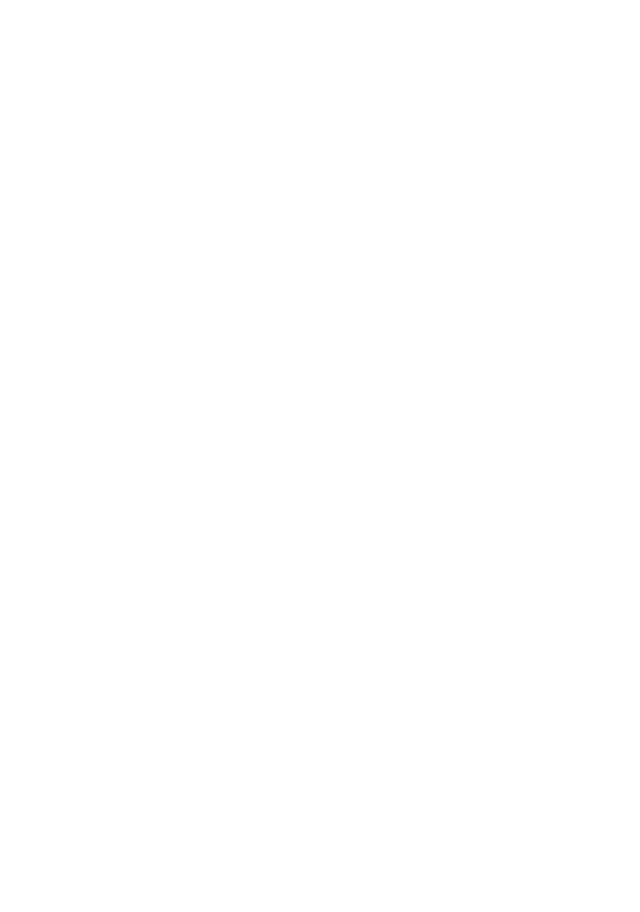
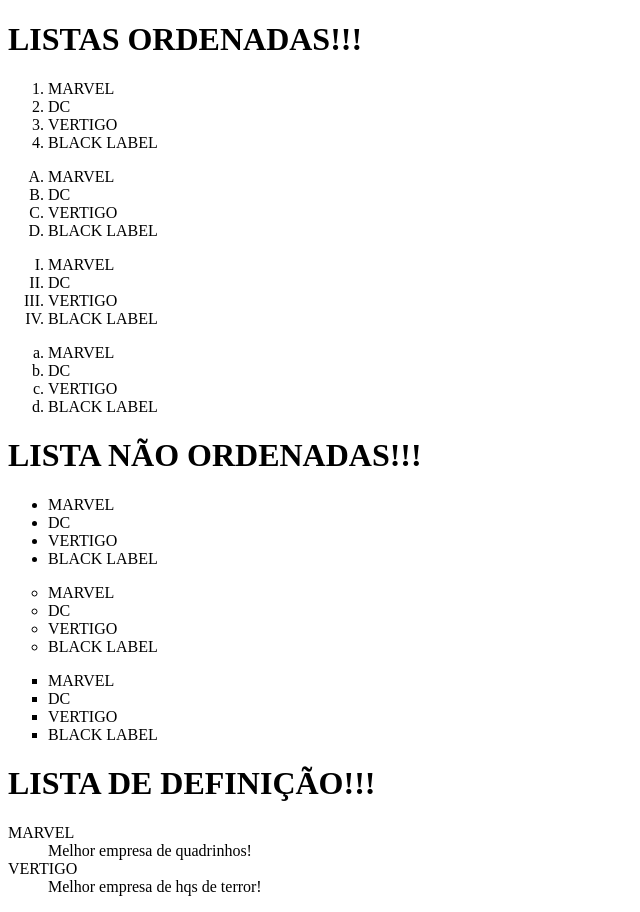
Before and after one commit to tercival2021/Estudando-Programacao, a plain HTML site: page praticando-HTML5-CSS3-exe06/index.html in a window 1280 px wide. Shown: the whole page, without its empty margins (0-640 px from the left). Before the commit the page ends 800 px from the top, so only its background shows below. Drawn offline with Linux system fonts and the light colour scheme.

Commit message:
atualização03

```diff
--- a/praticando-HTML5-CSS3-exe06/index.html
+++ b/praticando-HTML5-CSS3-exe06/index.html
@@ -7,6 +7,71 @@
     <title>PRATICANDO HTML5-EXE06</title>
 </head>
 <body>
-
+    <h1>LISTAS ORDENADAS!!!</h1>
+    <p>
+        <ol>
+            <li>MARVEL</li>
+            <li>DC</li>
+            <li>VERTIGO</li>
+            <li>BLACK LABEL</li>
+        </ol>
+    </p>
+    <p>
+        <ol type="A">
+            <li>MARVEL</li>
+            <li>DC</li>
+            <li>VERTIGO</li>
+            <li>BLACK LABEL</li>
+        </ol>
+    </p>
+    <p>
+        <ol type="I">
+            <li>MARVEL</li>
+            <li>DC</li>
+            <li>VERTIGO</li>
+            <li>BLACK LABEL</li>
+        </ol>
+    </p>
+    <p>
+        <ol type="a">
+           <li>MARVEL</li>
+           <li>DC</li>
+           <li>VERTIGO</li>
+           <li>BLACK LABEL</li>
+        </ol>
+    </p>
+    <h1>LISTA NÃO ORDENADAS!!!</h1>
+    <p>
+        <ul>
+            <li>MARVEL</li>
+            <li>DC</li>
+            <li>VERTIGO</li>
+            <li>BLACK LABEL</li>
+        </ul>
+    </p>
+    <p>
+        <ul type="circle">
+            <li>MARVEL</li>
+            <li>DC</li>
+            <li>VERTIGO</li>
+            <li>BLACK LABEL</li>
+        </ul>
+    </p>
+    <p><ul type="square">
+        <li>MARVEL</li>
+        <li>DC</li>
+        <li>VERTIGO</li>
+        <li>BLACK LABEL</li>
+    </ul>
+   </p>
+   <h1>LISTA DE DEFINIÇÃO!!!</h1>
+   <p>
+       <dl>
+           <dt>MARVEL</dt>
+           <dd>Melhor empresa de quadrinhos!</dd>
+           <dt>VERTIGO</dt>
+           <dd>Melhor empresa de hqs de terror!</dd>
+       </dl>
+   </p>
 </body>
 </html>
```
